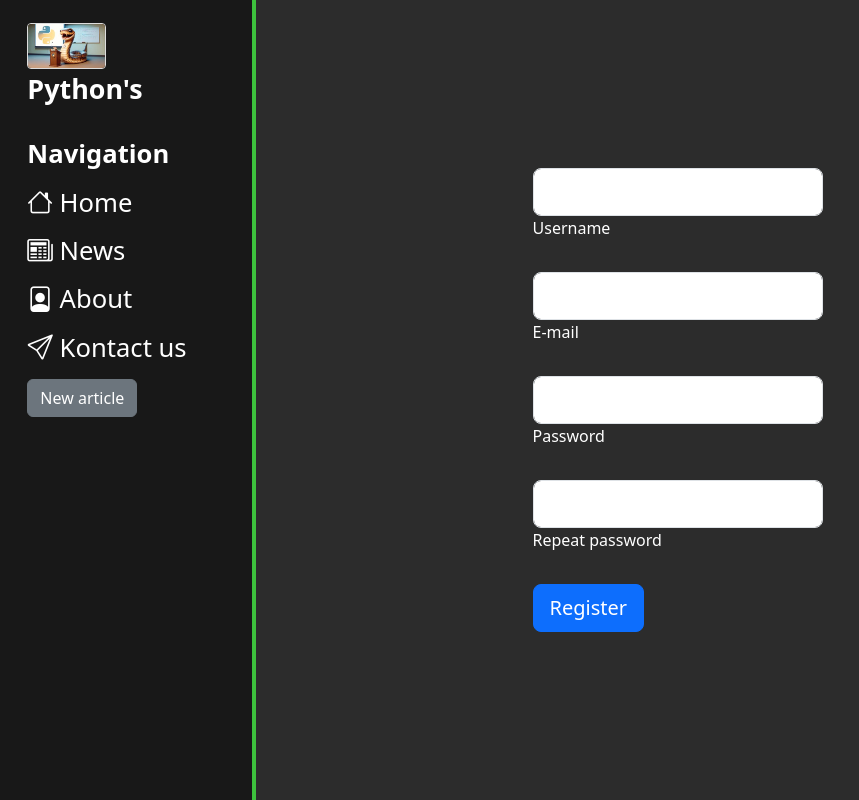
After one commit to JanIzmer/First-Django, a Django app: page /register in a window 1280 px wide. The commit adds this page. Shown: the whole page, without its empty margins (0-859 px from the left). Run offline with Django 5.2, Linux system fonts and the light colour scheme.

Commit message:
add registration

```diff
--- a/First Jango/firstjango/firstjango/settings.py
+++ b/First Jango/firstjango/firstjango/settings.py
@@ -135,3 +135,4 @@ STATICFILES_DIRS = [
 MEDIA_URL = "/media/"
 
 LOGIN_REDIRECT_URL = reverse_lazy("main:profile")
+LOGOUT_REDIRECT_URL = '/'
--- a/First Jango/firstjango/main/admin.py
+++ b/First Jango/firstjango/main/admin.py
@@ -1,3 +1,4 @@
 from django.contrib import admin
 
+
 # Register your models here.
--- a/First Jango/firstjango/main/templates/main/profile.html
+++ b/First Jango/firstjango/main/templates/main/profile.html
@@ -37,7 +37,10 @@
                     <div class="buttons">
 
                         <button class="btn btn-outline-primary px-4">Message</button>
-                        <button class="btn btn-primary px-4 ms-3">Contact</button>
+                        <form action="{% url 'logout' %}?next=/profile" method="post" style="display:inline;">
+                            {% csrf_token %}
+                            <button type="submit" class="btn btn-primary px-4 ms-3">Logout</button>
+                        </form>
                     </div>
 
 
--- /dev/null
+++ b/First Jango/firstjango/main/templates/registration/register.html
@@ -0,0 +1,43 @@
+{% extends 'main/layout.html'%}
+{% block title %}
+    Home page
+{% endblock %}
+{% block content %}
+
+<section class="vh-100">
+    <div class="container py-5 h-100">
+      <div class="row d-flex align-items-center justify-content-center h-100">
+        <div class="col-md-7 col-lg-5 col-xl-5 offset-xl-1">
+          <form method="post">
+            {% csrf_token %}
+            <!-- Email input -->
+            <div data-mdb-input-init class="form-outline mb-4">
+              <input name="username" type="username" id="form1Example13" class="form-control form-control-lg" />
+              <label class="form-label" for="form1Example13">Username</label>
+            </div>
+
+            <!-- Password input -->
+            <div data-mdb-input-init class="form-outline mb-4">
+              <input name='email' type="email" id="form1Example23" class="form-control form-control-lg" />
+              <label class="form-label" for="form1Example23">E-mail</label>
+            </div>
+
+            <div data-mdb-input-init class="form-outline mb-4">
+                <input name='password1' type="password" id="form1Example23" class="form-control form-control-lg" />
+                <label class="form-label" for="form1Example23">Password</label>
+              </div>
+
+              <div data-mdb-input-init class="form-outline mb-4">
+                <input name='password2' type="password" id="form1Example23" class="form-control form-control-lg" />
+                <label class="form-label" for="form1Example23">Repeat password</label>
+              </div>
+              {{ form.errors }}
+            <!-- Submit button -->
+            <button type="submit" data-mdb-button-init data-mdb-ripple-init class="btn btn-primary btn-lg btn-block">Register</button>
+          </form>
+        </div>
+      </div>
+    </div>
+  </section>
+
+{% endblock %}
--- a/First Jango/firstjango/main/urls.py
+++ b/First Jango/firstjango/main/urls.py
@@ -1,8 +1,10 @@
 from django.urls import path
 from . import views
-
+from .views import RegisterView
 urlpatterns = [
     path('', views.index, name='home'),
     path('about', views.about, name='about'),
     path('profile', views.profile_view, name='profile'),
+    path('register', RegisterView.as_view(), name='register'),
+
 ]
--- a/First Jango/firstjango/main/views.py
+++ b/First Jango/firstjango/main/views.py
@@ -1,5 +1,9 @@
 from django.shortcuts import render
 from django.contrib.auth.decorators import login_required
+from django.views.generic.edit import FormView
+from django.contrib.auth.models import User
+from news.forms import RegisterForm
+from django.urls import reverse_lazy, reverse
 # Create your views here.
 def index (request):
     return render(request, 'main/index.html', {'title': 'Page about python'})
@@ -8,3 +12,11 @@ def about (request):
 @login_required
 def profile_view(request):
     return render(request, 'main/profile.html')
+class RegisterView(FormView):
+    form_class = RegisterForm
+    template_name = 'registration/register.html'
+    success_url = reverse_lazy('profile')
+
+    def form_valid(self, form):
+        form.save()
+        return super().form_valid(form)
--- a/First Jango/firstjango/news/forms.py
+++ b/First Jango/firstjango/news/forms.py
@@ -1,5 +1,9 @@
 from .models import Articles
 from django.forms import ModelForm, TextInput, Textarea
+from django.contrib.auth.forms import UserCreationForm
+from django.contrib.auth.models import User
+from django import forms
+
 
 class ArticlesForm(ModelForm):
     class Meta:
@@ -20,3 +24,9 @@ class ArticlesForm(ModelForm):
                   'placeholder': 'Article text'
               })
         }
+class RegisterForm(UserCreationForm):
+    email = forms.EmailField(required=True)
+
+    class Meta:
+        model = User
+        fields = ['username', 'email', 'password1', 'password2']
--- a/First Jango/firstjango/news/models.py
+++ b/First Jango/firstjango/news/models.py
@@ -1,5 +1,4 @@
 from django.db import models
-
 # Create your models here.
 class Articles(models.Model):
     title = models.CharField('Name', max_length=50)
```
Also changed, not shown: First Jango/firstjango/main/templates/registration/login.html (+5 -5 lines), First Jango/firstjango/db.sqlite3, First Jango/firstjango/news/migrations/0007_alter_articles_anons_alter_articles_dete_and_more.py (added), First Jango/firstjango/news/migrations/0008_alter_buyer_groups.py (added), First Jango/firstjango/news/migrations/0009_delete_buyer.py (added).
